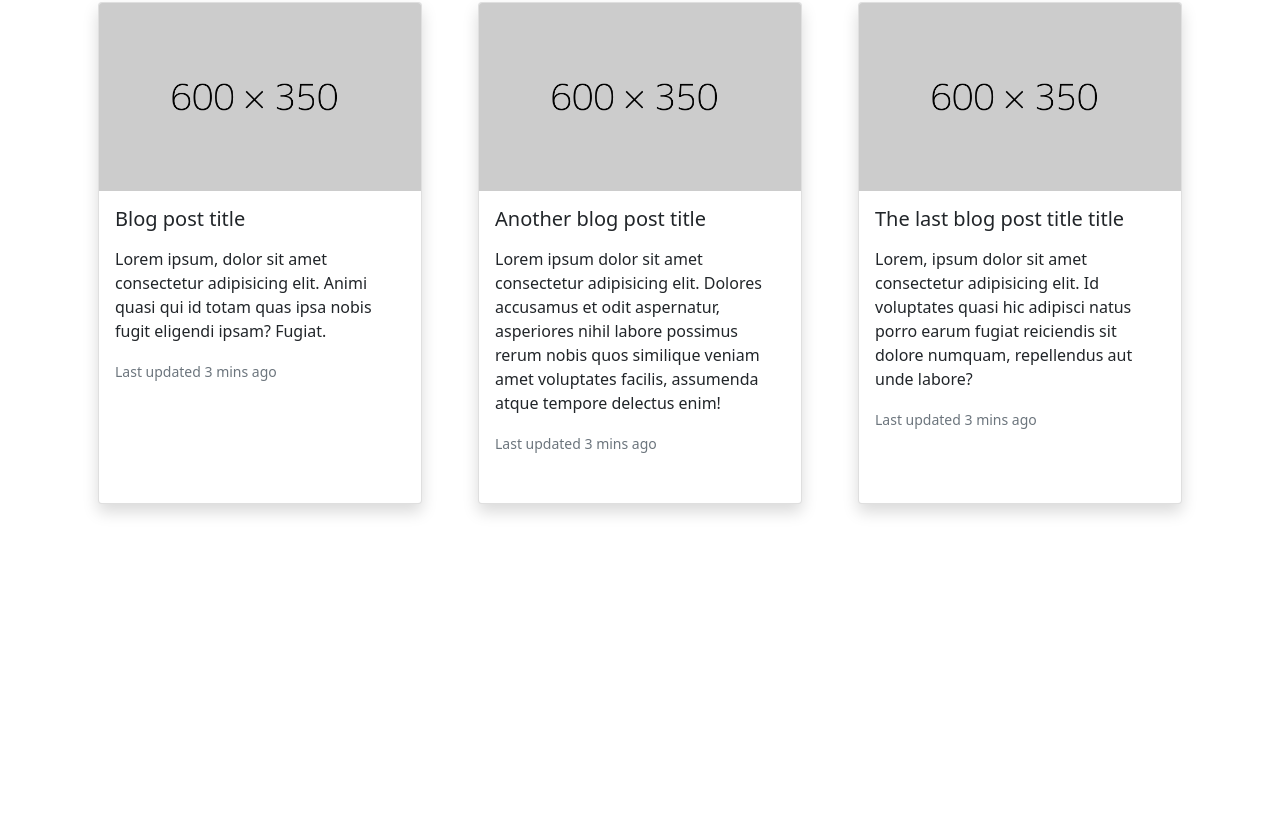
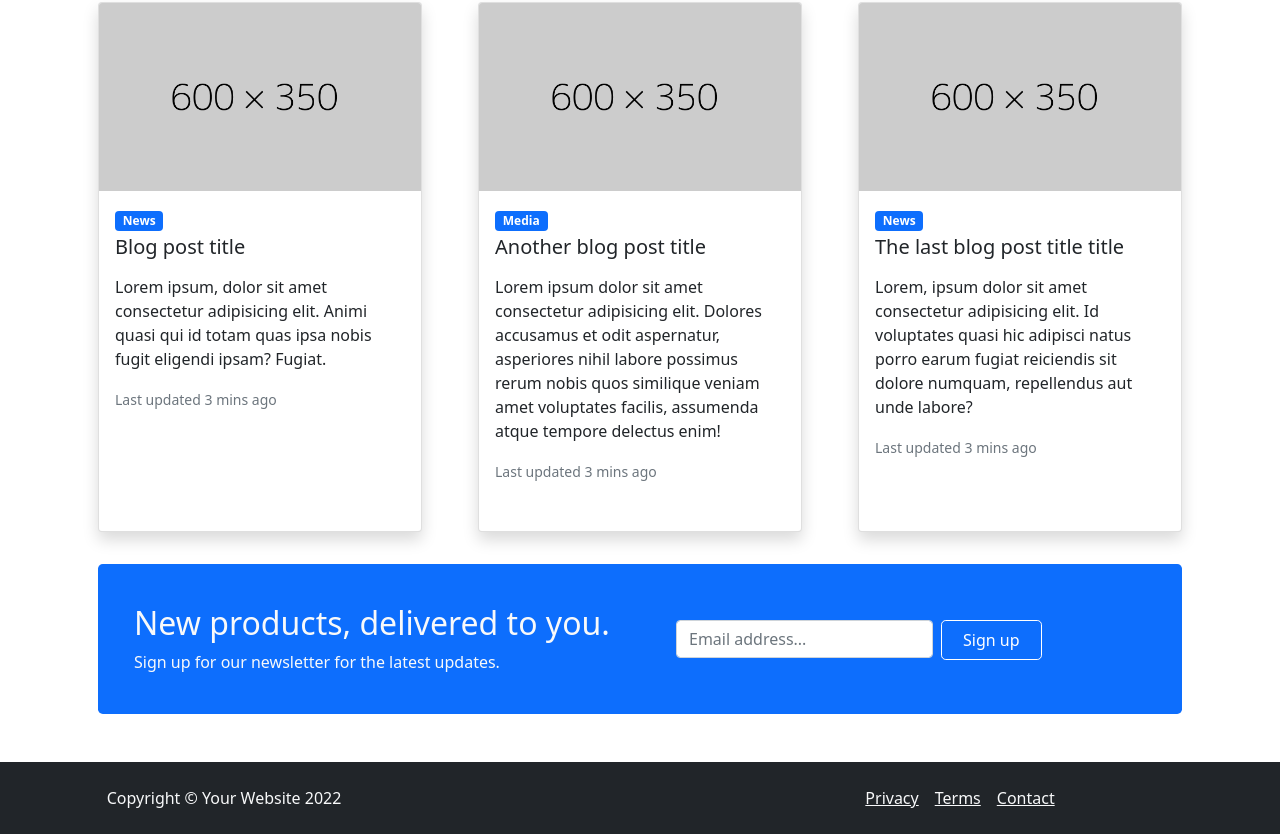
Before and after one commit to danilsklyar/homework_2, a plain HTML site: page index.html in a window 1280 px wide. Shown: the part 270-1104 px from the top of the page. Before the commit the page ends 806 px from the top, so only its background shows below. Drawn offline with nearby package versions, Linux system fonts and the light colour scheme.

Commit message:
add footer

```diff
--- a/index.html
+++ b/index.html
@@ -9,7 +9,6 @@
     <link href="https://cdn.jsdelivr.net/npm/bootstrap@5.1.3/dist/css/bootstrap.min.css" rel="stylesheet"
         integrity="sha384-1BmE4kWBq78iYhFldvKuhfTAU6auU8tT94WrHftjDbrCEXSU1oBoqyl2QvZ6jIW3" crossorigin="anonymous">
 </head>
-
 <body>
     <div class="container-fluid">
         <div class="row">
@@ -65,6 +64,7 @@
                             <div class="card h-100 m-3 shadow bg-body rounded">
                                 <img src="./images/600x350.png" class="card-img-top" alt="card">
                                 <div class="card-body">
+                                    <span class="badge bg-primary mb-1">News</span>
                                     <h5 class="card-title mb-3">Blog post title</h5>
                                     <p class="card-text">Lorem ipsum, dolor sit amet consectetur adipisicing elit. Animi
                                         quasi qui id totam quas ipsa nobis fugit eligendi ipsam? Fugiat.</p>
@@ -76,6 +76,7 @@
                             <div class="card h-100 m-3 shadow bg-body rounded">
                                 <img src="./images/600x350.png" class="card-img-top" alt="card">
                                 <div class="card-body">
+                                    <span class="badge bg-primary mb-1">Media</span>
                                     <h5 class="card-title mb-3">Another blog post title</h5>
                                     <p class="card-text">Lorem ipsum dolor sit amet consectetur adipisicing elit.
                                         Dolores accusamus et odit aspernatur, asperiores nihil labore possimus rerum
@@ -89,6 +90,7 @@
                             <div class="card h-100 m-3 shadow bg-body rounded">
                                 <img src="./images/600x350.png" class="card-img-top" alt="card">
                                 <div class="card-body">
+                                    <span class="badge bg-primary mb-1">News</span>
                                     <h5 class="card-title mb-3">The last blog post title title</h5>
                                     <p class="card-text">Lorem, ipsum dolor sit amet consectetur adipisicing elit. Id
                                         voluptates quasi hic adipisci natus porro earum fugiat reiciendis sit dolore
@@ -98,17 +100,40 @@
                             </div>
                         </div>
                     </div>
+                    <div class="row bg-primary p-4 m-3 mb-5 rounded-3">
+                        <div class="col-6 text-light">
+                            <h2 class="pt-3">New products, delivered to you.</h2>
+                            <p>Sign up for our newsletter for the latest updates.</p>
+                        </div>
+                        <div class="col-6">
+                            <form class="row g-3 m-3">
+                                <div class="col-auto">
+                                    <label for="inputEmail2" class="visually-hidden">Password</label>
+                                    <input type="Email" class="form-control" id="inputEmail2"
+                                        placeholder="Email address...">
+                                </div>
+                                <div class="col-auto border border-white rounded-3">
+                                    <button type="submit" class="btn btn-primary">Sign up</button>
+                                </div>
+                            </form>
+                        </div>
+                    </div>
                 </main>
             </div>
         </div>
     </div>
-    <div class="row">
+    <div class="container-fluid"></div>
+    <div class="row bg-dark">
         <div class="col-12">
-            <footer>
-
+            <footer class="d-flex flex-wrap justify-content-around align-items-center my-3">
+                <p class="col-md-4  mb-0 text-light">Copyright © Your Website 2022</p>
+                <ul class="nav col-12 justify-content-center col-md-4 justify-content-end">
+                    <li class="nav-item"><a href="#" class="nav-link px-2 text-light"><u>Privacy</u></a></li>
+                    <li class="nav-item"><a href="#" class="nav-link px-2 text-light"><u>Terms</u></a></li>
+                    <li class="nav-item"><a href="#" class="nav-link px-2 text-light"><u>Contact</u></a></li>
+                </ul>
             </footer>
         </div>
     </div>
 </body>
-
 </html>
```
